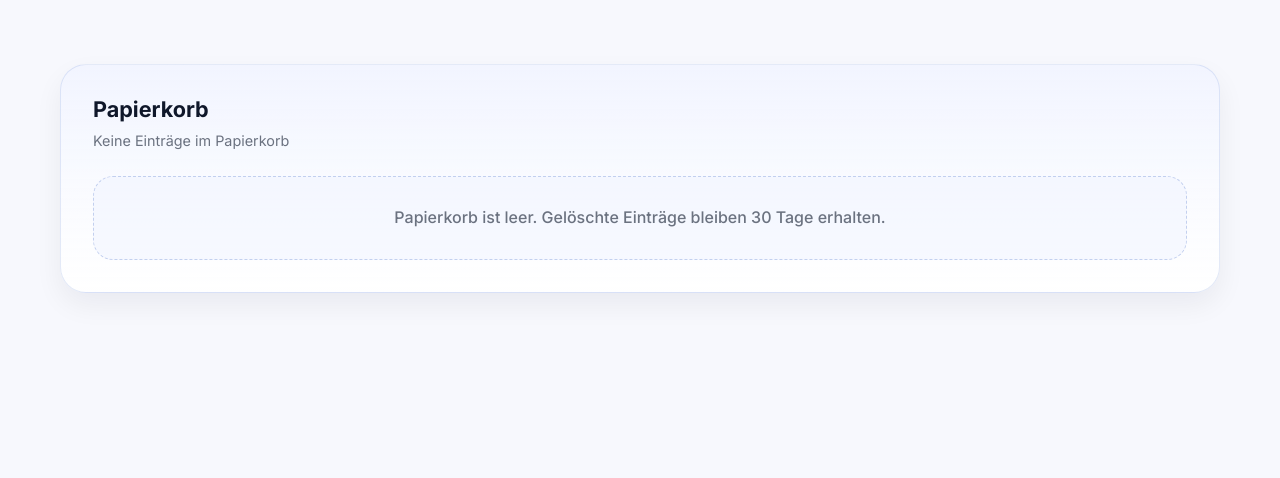
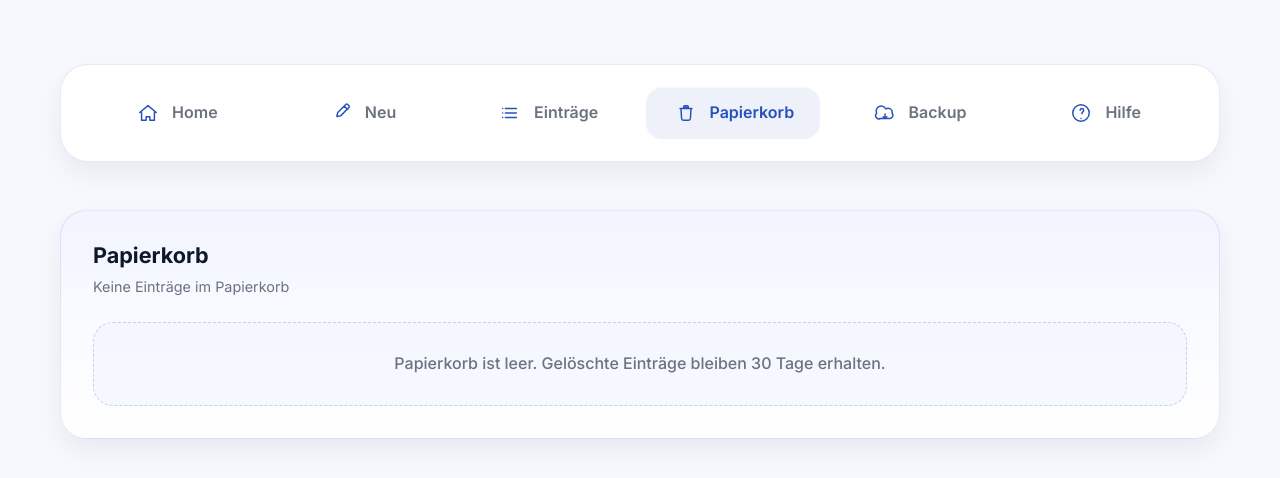
Before and after one commit to Web-Developer-DB/Logorama, a React (Vite) app: page /trash in a window 1280 px wide. Shown: the top 478 px of the page. Built offline with nearby package versions, Linux system fonts and the light colour scheme.

Commit message:
feat: add desktop navigation

```diff
--- a/src/App.jsx
+++ b/src/App.jsx
@@ -12,6 +12,7 @@ import SearchFilter from "./components/SearchFilter.jsx";
 import ActiveEntriesSection from "./components/ActiveEntriesSection.jsx";
 import TrashSection from "./components/TrashSection.jsx";
 import DataSafetyPanel from "./components/DataSafetyPanel.jsx";
+import DesktopNav from "./components/DesktopNav.jsx";
 import MobileNav from "./components/MobileNav.jsx";
 import ThemeToggle from "./components/ThemeToggle.jsx";
 import { formatDateTime } from "./utils/formatters.js";
@@ -697,6 +698,14 @@ const App = () => {
   return (
     <>
       <main className={`app-shell${isHelpRoute ? " app-shell--has-footer" : ""}`}>
+        <DesktopNav
+          stats={{
+            totalEntries,
+            todayCount,
+            weekCount,
+            trashEntryCount
+          }}
+        />
         <Routes>
           <Route path="/" element={<Navigate to="/home" replace />} />
           <Route
--- /dev/null
+++ b/src/components/DesktopNav.jsx
@@ -0,0 +1,42 @@
+import { memo, useMemo } from "react";
+import { NavLink } from "react-router-dom";
+import { buildNavItems } from "../utils/navItems.jsx";
+
+const DesktopNav = ({ stats }) => {
+  const { totalEntries = 0, trashEntryCount = 0 } = stats ?? {};
+
+  const navItems = useMemo(
+    () => buildNavItems({ totalEntries, trashEntryCount }),
+    [totalEntries, trashEntryCount]
+  );
+
+  if (!navItems.length) {
+    return null;
+  }
+
+  return (
+    <nav className="desktop-nav" aria-label="Hauptnavigation">
+      <ul className="desktop-nav__list">
+        {navItems.map((item) => (
+          <li key={item.key} className="desktop-nav__item">
+            <NavLink
+              to={item.to}
+              end={item.end}
+              className={({ isActive }) =>
+                `desktop-nav__link${isActive ? " desktop-nav__link--active" : ""}`
+              }
+            >
+              <span className="desktop-nav__icon" aria-hidden="true">
+                {item.icon}
+              </span>
+              <span className="desktop-nav__label">{item.label}</span>
+              {item.badge ? <span className="desktop-nav__badge">{item.badge}</span> : null}
+            </NavLink>
+          </li>
+        ))}
+      </ul>
+    </nav>
+  );
+};
+
+export default memo(DesktopNav);
--- a/src/components/MobileNav.jsx
+++ b/src/components/MobileNav.jsx
@@ -1,134 +1,12 @@
 import { memo, useMemo } from "react";
 import { NavLink } from "react-router-dom";
-
-const HomeIcon = () => (
-  <svg width="22" height="22" viewBox="0 0 24 24" aria-hidden="true" focusable="false">
-    <path
-      d="M3 11.5L12 4l9 7.5M5 10.5V20h5v-4h4v4h5v-9.5"
-      fill="none"
-      stroke="currentColor"
-      strokeWidth="1.6"
-      strokeLinecap="round"
-      strokeLinejoin="round"
-    />
-  </svg>
-);
-
-const PencilIcon = () => (
-  <svg width="22" height="22" viewBox="0 0 24 24" aria-hidden="true" focusable="false">
-    <path
-      d="M15.75 4.75l3.5 3.5m-2-5.5l-8.5 8.5a2 2 0 00-.52.93l-.73 3.07a.5.5 0 00.61.61l3.07-.73a2 2 0 00.93-.52l8.5-8.5a1.5 1.5 0 000-2.12l-1.24-1.24a1.5 1.5 0 00-2.12 0z"
-      fill="none"
-      stroke="currentColor"
-      strokeWidth="1.6"
-      strokeLinecap="round"
-      strokeLinejoin="round"
-    />
-  </svg>
-);
-
-const ListIcon = () => (
-  <svg width="22" height="22" viewBox="0 0 24 24" aria-hidden="true" focusable="false">
-    <path
-      d="M7 7h12M7 12h12M7 17h12M4 7h.01M4 12h.01M4 17h.01"
-      fill="none"
-      stroke="currentColor"
-      strokeWidth="1.6"
-      strokeLinecap="round"
-      strokeLinejoin="round"
-    />
-  </svg>
-);
-
-const TrashIcon = () => (
-  <svg width="22" height="22" viewBox="0 0 24 24" aria-hidden="true" focusable="false">
-    <path
-      d="M5.5 7h13m-1 0l-.7 11a2 2 0 01-2 1.85H9.2a2 2 0 01-2-1.85L6.5 7m4-3h3a1 1 0 011 1v1h-5V5a1 1 0 011-1z"
-      fill="none"
-      stroke="currentColor"
-      strokeWidth="1.6"
-      strokeLinecap="round"
-      strokeLinejoin="round"
-    />
-  </svg>
-);
-
-const CloudIcon = () => (
-  <svg width="22" height="22" viewBox="0 0 24 24" aria-hidden="true" focusable="false">
-    <path
-      d="M7 18h10a3.5 3.5 0 002.8-5.7A4.5 4.5 0 0013 7.5h-.3A5 5 0 003 12.3 3.5 3.5 0 007 18zm5-5v5m0 0l-2-2m2 2l2-2"
-      fill="none"
-      stroke="currentColor"
-      strokeWidth="1.6"
-      strokeLinecap="round"
-      strokeLinejoin="round"
-    />
-  </svg>
-);
-
-const HelpIcon = () => (
-  <svg width="22" height="22" viewBox="0 0 24 24" aria-hidden="true" focusable="false">
-    <path
-      d="M12 18h.01M11.1 9a1.9 1.9 0 113.8 0c0 1.9-1.9 1.9-1.9 3.8M21 12a9 9 0 11-18 0 9 9 0 0118 0z"
-      fill="none"
-      stroke="currentColor"
-      strokeWidth="1.6"
-      strokeLinecap="round"
-      strokeLinejoin="round"
-    />
-  </svg>
-);
+import { buildNavItems } from "../utils/navItems.jsx";
 
 const MobileNav = ({ stats }) => {
   const { totalEntries = 0, trashEntryCount = 0 } = stats ?? {};
 
   const navItems = useMemo(
-    () => [
-      {
-        key: "home",
-        label: "Home",
-        to: "/home",
-        icon: <HomeIcon />,
-        end: true
-      },
-      {
-        key: "new-entry",
-        label: "Neu",
-        to: "/new",
-        icon: <PencilIcon />,
-        end: true
-      },
-      {
-        key: "entries",
-        label: "Einträge",
-        to: "/entries",
-        icon: <ListIcon />,
-        badge: totalEntries > 0 ? totalEntries : null,
-        end: true
-      },
-      {
-        key: "trash",
-        label: "Papierkorb",
-        to: "/trash",
-        icon: <TrashIcon />,
-        badge: trashEntryCount > 0 ? trashEntryCount : null,
-        end: true
-      },
-      {
-        key: "backup",
-        label: "Backup",
-        to: "/backup",
-        icon: <CloudIcon />,
-        end: true
-      },
-      {
-        key: "help",
-        label: "Hilfe",
-        to: "/help",
-        icon: <HelpIcon />,
-        end: true
-      }
-    ],
+    () => buildNavItems({ totalEntries, trashEntryCount }),
     [totalEntries, trashEntryCount]
   );
 
--- a/src/styles.css
+++ b/src/styles.css
@@ -738,6 +738,87 @@ main.app-shell {
   display: none;
 }
 
+.desktop-nav {
+  display: none;
+}
+
+@media (min-width: 901px) {
+  .desktop-nav {
+    display: block;
+    position: sticky;
+    top: clamp(16px, 4vw, 32px);
+    z-index: 55;
+    padding: clamp(16px, 3vw, 22px) clamp(20px, 3vw, 28px);
+    border-radius: 28px;
+    background: var(--color-panel);
+    border: 1px solid var(--color-border);
+    box-shadow: var(--shadow-panel);
+  }
+
+  .desktop-nav__list {
+    display: flex;
+    align-items: center;
+    justify-content: space-between;
+    gap: 12px;
+    margin: 0;
+    padding: 0;
+    list-style: none;
+  }
+
+  .desktop-nav__item {
+    flex: 1;
+    display: flex;
+  }
+
+  .desktop-nav__link {
+    flex: 1;
+    display: inline-flex;
+    align-items: center;
+    justify-content: center;
+    gap: 10px;
+    font-weight: 600;
+    color: var(--color-muted);
+    padding: 12px 16px;
+    border-radius: 16px;
+    text-decoration: none;
+    transition: color 0.2s ease, background 0.2s ease, transform 0.2s ease;
+  }
+
+  .desktop-nav__link:hover {
+    color: var(--color-accent);
+    background: var(--color-secondary-bg);
+    transform: translateY(-2px);
+  }
+
+  .desktop-nav__link--active {
+    color: var(--color-accent);
+    background: var(--color-secondary-bg);
+    box-shadow: var(--color-mobile-nav-highlight);
+  }
+
+  .desktop-nav__icon {
+    display: inline-flex;
+    align-items: center;
+    justify-content: center;
+    width: 28px;
+    height: 28px;
+    color: var(--color-accent);
+  }
+
+  .desktop-nav__badge {
+    display: inline-flex;
+    align-items: center;
+    justify-content: center;
+    min-width: 24px;
+    padding: 0 8px;
+    font-size: 0.75rem;
+    font-weight: 700;
+    border-radius: 999px;
+    background: var(--color-secondary-bg);
+    color: var(--color-accent);
+  }
+}
+
 @media (max-width: 900px) {
   .mobile-nav {
     display: block;
--- /dev/null
+++ b/src/utils/navItems.jsx
@@ -0,0 +1,142 @@
+const HomeIcon = () => (
+  <svg width="22" height="22" viewBox="0 0 24 24" aria-hidden="true" focusable="false">
+    <path
+      d="M3 11.5L12 4l9 7.5M5 10.5V20h5v-4h4v4h5v-9.5"
+      fill="none"
+      stroke="currentColor"
+      strokeWidth="1.6"
+      strokeLinecap="round"
+      strokeLinejoin="round"
+    />
+  </svg>
+);
+
+const PencilIcon = () => (
+  <svg width="22" height="22" viewBox="0 0 24 24" aria-hidden="true" focusable="false">
+    <path
+      d="M15.75 4.75l3.5 3.5m-2-5.5l-8.5 8.5a2 2 0 00-.52.93l-.73 3.07a.5.5 0 00.61.61l3.07-.73a2 2 0 00.93-.52l8.5-8.5a1.5 1.5 0 000-2.12l-1.24-1.24a1.5 1.5 0 00-2.12 0z"
+      fill="none"
+      stroke="currentColor"
+      strokeWidth="1.6"
+      strokeLinecap="round"
+      strokeLinejoin="round"
+    />
+  </svg>
+);
+
+const ListIcon = () => (
+  <svg width="22" height="22" viewBox="0 0 24 24" aria-hidden="true" focusable="false">
+    <path
+      d="M7 7h12M7 12h12M7 17h12M4 7h.01M4 12h.01M4 17h.01"
+      fill="none"
+      stroke="currentColor"
+      strokeWidth="1.6"
+      strokeLinecap="round"
+      strokeLinejoin="round"
+    />
+  </svg>
+);
+
+const TrashIcon = () => (
+  <svg width="22" height="22" viewBox="0 0 24 24" aria-hidden="true" focusable="false">
+    <path
+      d="M5.5 7h13m-1 0l-.7 11a2 2 0 01-2 1.85H9.2a2 2 0 01-2-1.85L6.5 7m4-3h3a1 1 0 011 1v1h-5V5a1 1 0 011-1z"
+      fill="none"
+      stroke="currentColor"
+      strokeWidth="1.6"
+      strokeLinecap="round"
+      strokeLinejoin="round"
+    />
+  </svg>
+);
+
+const CloudIcon = () => (
+  <svg width="22" height="22" viewBox="0 0 24 24" aria-hidden="true" focusable="false">
+    <path
+      d="M7 18h10a3.5 3.5 0 002.8-5.7A4.5 4.5 0 0013 7.5h-.3A5 5 0 003 12.3 3.5 3.5 0 007 18zm5-5v5m0 0l-2-2m2 2l2-2"
+      fill="none"
+      stroke="currentColor"
+      strokeWidth="1.6"
+      strokeLinecap="round"
+      strokeLinejoin="round"
+    />
+  </svg>
+);
+
+const HelpIcon = () => (
+  <svg width="22" height="22" viewBox="0 0 24 24" aria-hidden="true" focusable="false">
+    <path
+      d="M12 18h.01M11.1 9a1.9 1.9 0 113.8 0c0 1.9-1.9 1.9-1.9 3.8M21 12a9 9 0 11-18 0 9 9 0 0118 0z"
+      fill="none"
+      stroke="currentColor"
+      strokeWidth="1.6"
+      strokeLinecap="round"
+      strokeLinejoin="round"
+    />
+  </svg>
+);
+
+const NAV_CONFIG = [
+  {
+    key: "home",
+    label: "Home",
+    to: "/home",
+    Icon: HomeIcon,
+    end: true
+  },
+  {
+    key: "new-entry",
+    label: "Neu",
+    to: "/new",
+    Icon: PencilIcon,
+    end: true
+  },
+  {
+    key: "entries",
+    label: "Einträge",
+    to: "/entries",
+    Icon: ListIcon,
+    end: true,
+    badgeKey: "totalEntries"
+  },
+  {
+    key: "trash",
+    label: "Papierkorb",
+    to: "/trash",
+    Icon: TrashIcon,
+    end: true,
+    badgeKey: "trashEntryCount"
+  },
+  {
+    key: "backup",
+    label: "Backup",
+    to: "/backup",
+    Icon: CloudIcon,
+    end: true
+  },
+  {
+    key: "help",
+    label: "Hilfe",
+    to: "/help",
+    Icon: HelpIcon,
+    end: true
+  }
+];
+
+const resolveBadge = (badgeKey, stats = {}) => {
+  if (!badgeKey) {
+    return null;
+  }
+  const value = stats[badgeKey];
+  if (typeof value !== "number" || value <= 0) {
+    return null;
+  }
+  return value;
+};
+
+export const buildNavItems = (stats = {}) =>
+  NAV_CONFIG.map(({ Icon, badgeKey, ...item }) => ({
+    ...item,
+    icon: <Icon />,
+    badge: resolveBadge(badgeKey, stats)
+  }));
```
